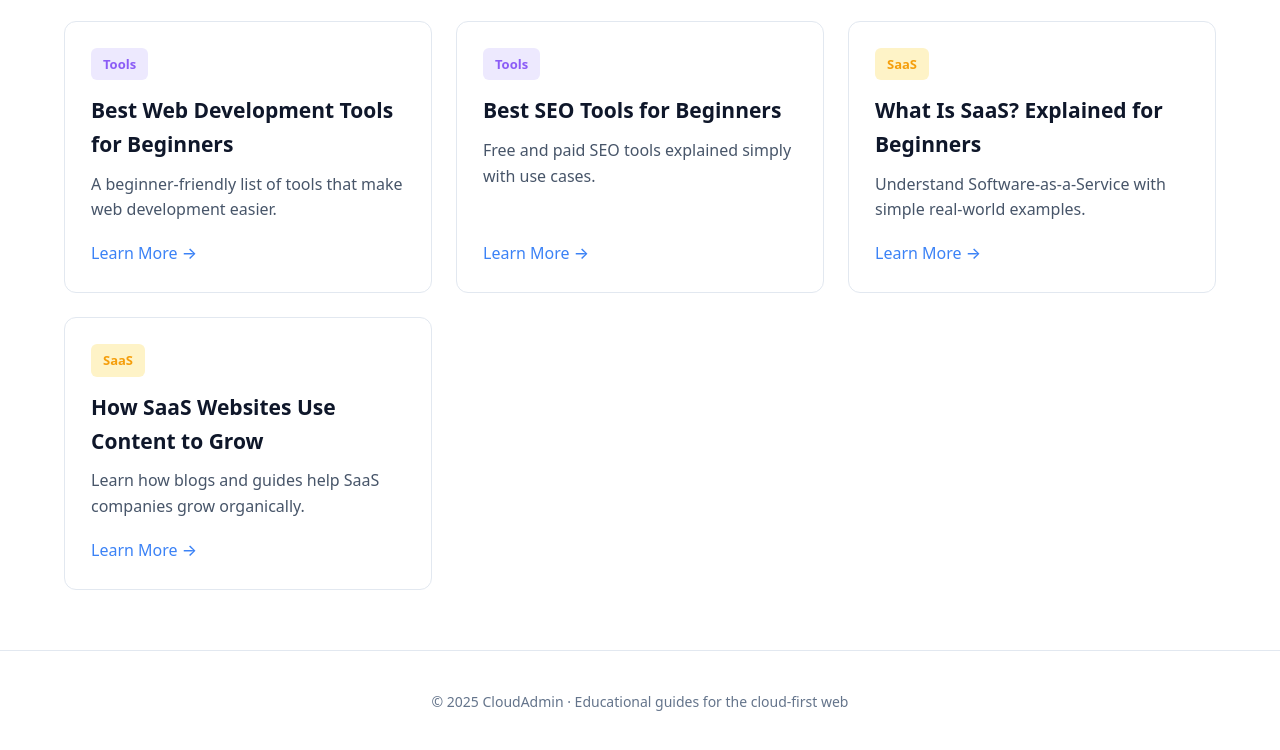
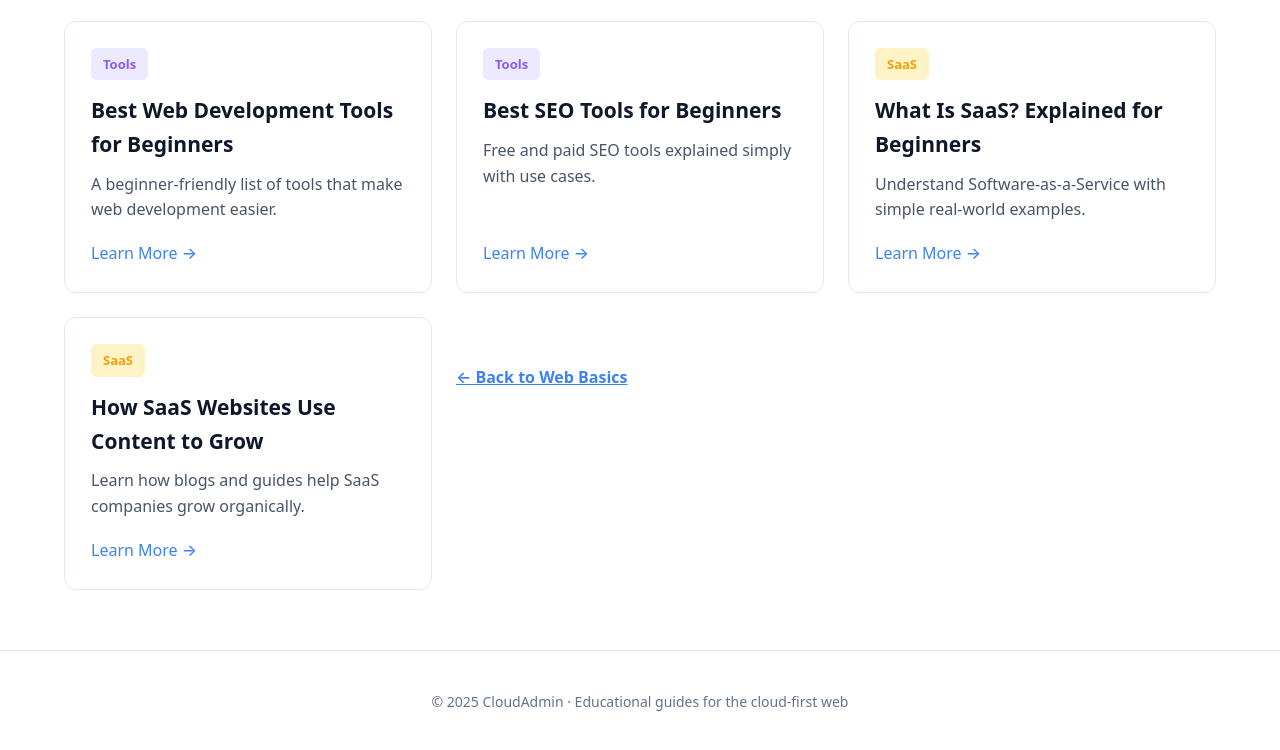
Before and after one commit to Sadhana73/cloudadmin, a plain HTML site: page blog.html in a window 1280 px wide. Shown: the part 1025-1775 px from the top of the page. Drawn offline with Linux system fonts and the light colour scheme.

Commit message:
Update blog.html
back to web basic link added

```diff
--- a/blog.html
+++ b/blog.html
@@ -294,6 +294,12 @@
         <a href="/saas/content-strategy/" class="learn-more">Learn More →</a>
       </article>
 
+       <div style="margin-top: 48px;">
+    <a href="/web-basics/" style="color:#3b82f6; font-weight:600;">
+      ← Back to Web Basics
+    </a>
+     </div>
+
     </div>
   </div>
 </section>
```
